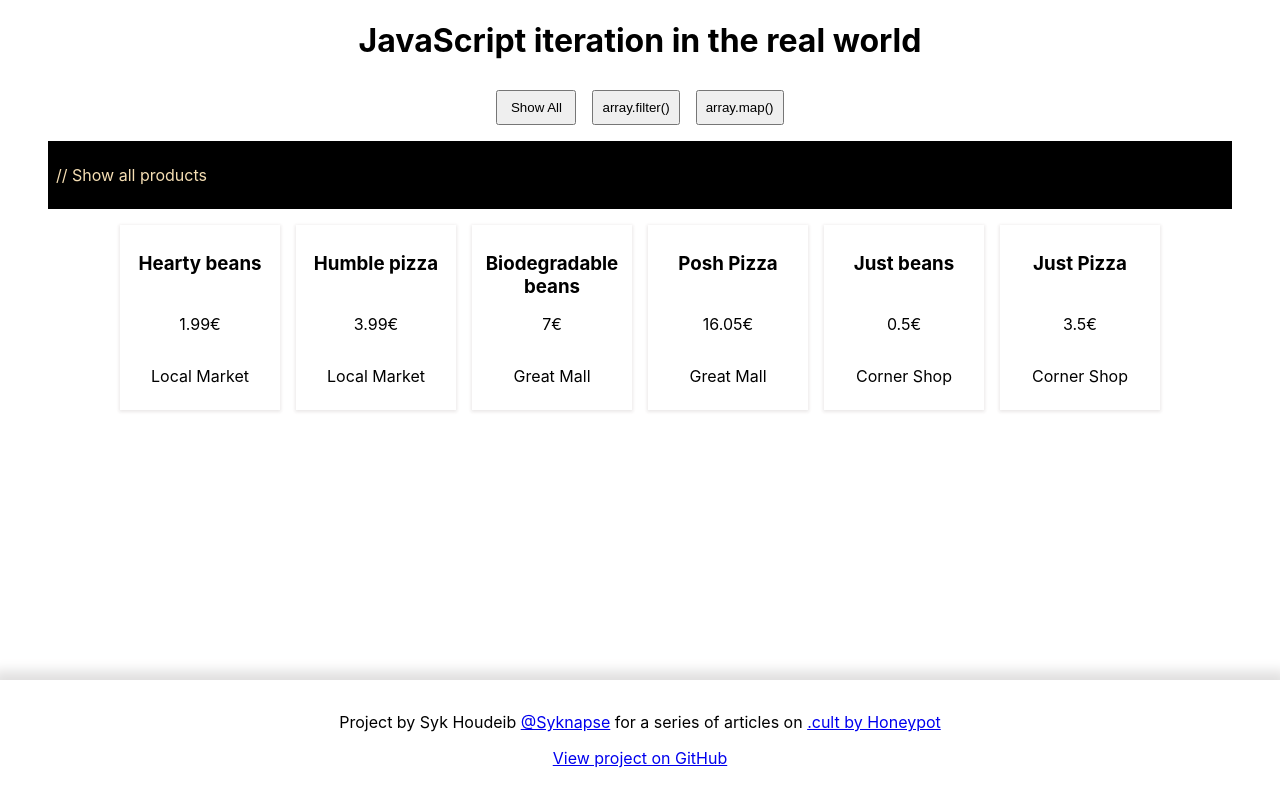
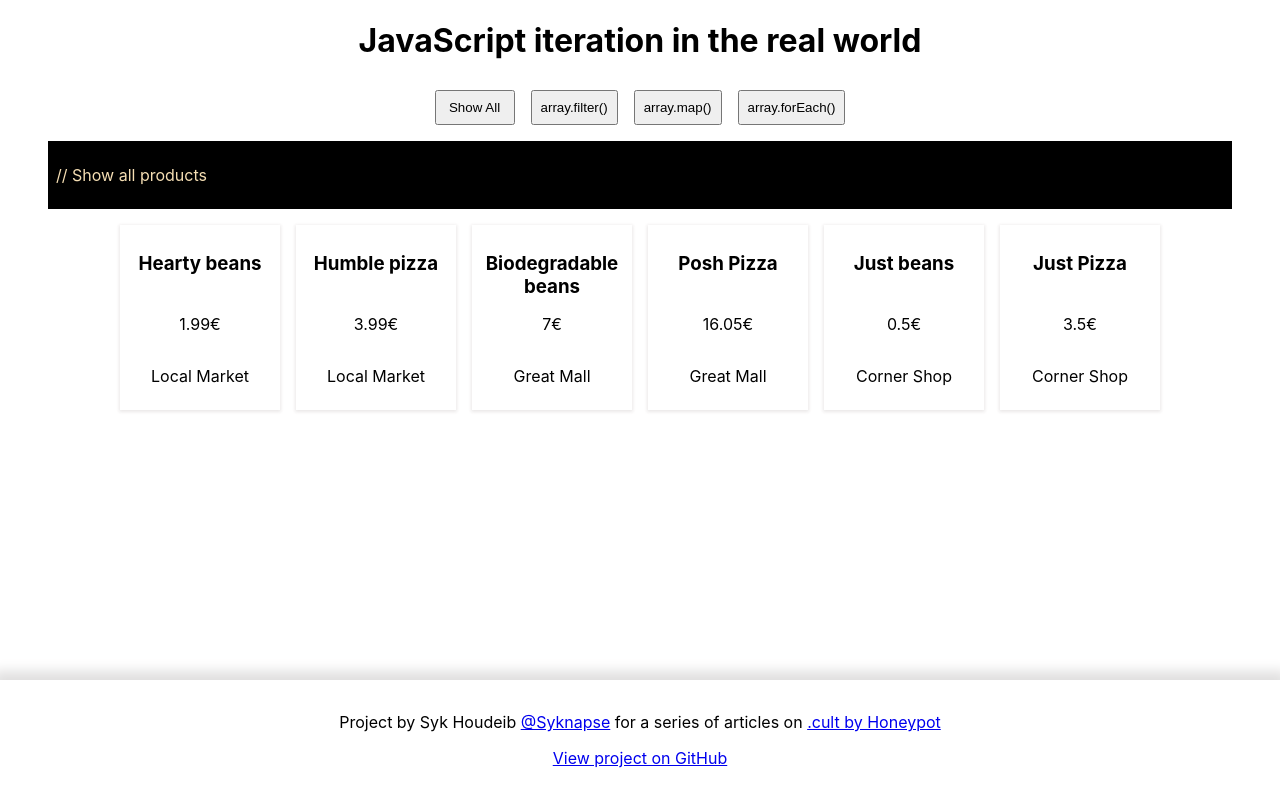
Before and after one commit to Syknapse/iteration_in_the_real_world, a React (Create React App) app: page / in a window 1280 px wide. Built offline with nearby package versions, Linux system fonts and the light colour scheme.

Commit message:
Implement forEach example

```diff
--- a/src/components/ProductList/ProductList.jsx
+++ b/src/components/ProductList/ProductList.jsx
@@ -31,12 +31,20 @@ const ProductList = ({ products }) => {
     setSnippet(codeSnippets["MAP"]);
   };
 
+  const handleForEach = () => {
+    products.forEach((product) =>
+      localStorage.setItem(product.name, product.price)
+    );
+    setSnippet(codeSnippets["FOREACH"]);
+  };
+
   return (
     <div className="product-list">
       <div className="buttons-container">
         <button onClick={() => handleDisplayAll()}>Show All</button>
         <button onClick={() => handleFilter()}>array.filter()</button>
         <button onClick={() => handleMap()}>array.map()</button>
+        <button onClick={() => handleForEach()}>array.forEach()</button>
       </div>
       <div className="info-container">
         {snippet.description && <p>{snippet.description}</p>}
--- a/src/components/ProductList/codeSnippets.js
+++ b/src/components/ProductList/codeSnippets.js
@@ -23,5 +23,16 @@ const codeSnippets = {
       article: "https://cult.honeypot.io/contributors/syk-houdeib",
     },
   },
+  FOREACH: {
+    type: "array.forEach()",
+    code: "products.forEach((product) => localStorage.setItem(product.name, product.price)",
+    description:
+      "// Save each product's price in local storage (view in dev tools > application)",
+    href: {
+      github:
+        "https://github.com/Syknapse/iteration_in_the_real_world/blob/main/src/components/ProductList/ProductList.jsx#L35",
+      article: "https://cult.honeypot.io/contributors/syk-houdeib",
+    },
+  },
 };
 export default codeSnippets;
```
